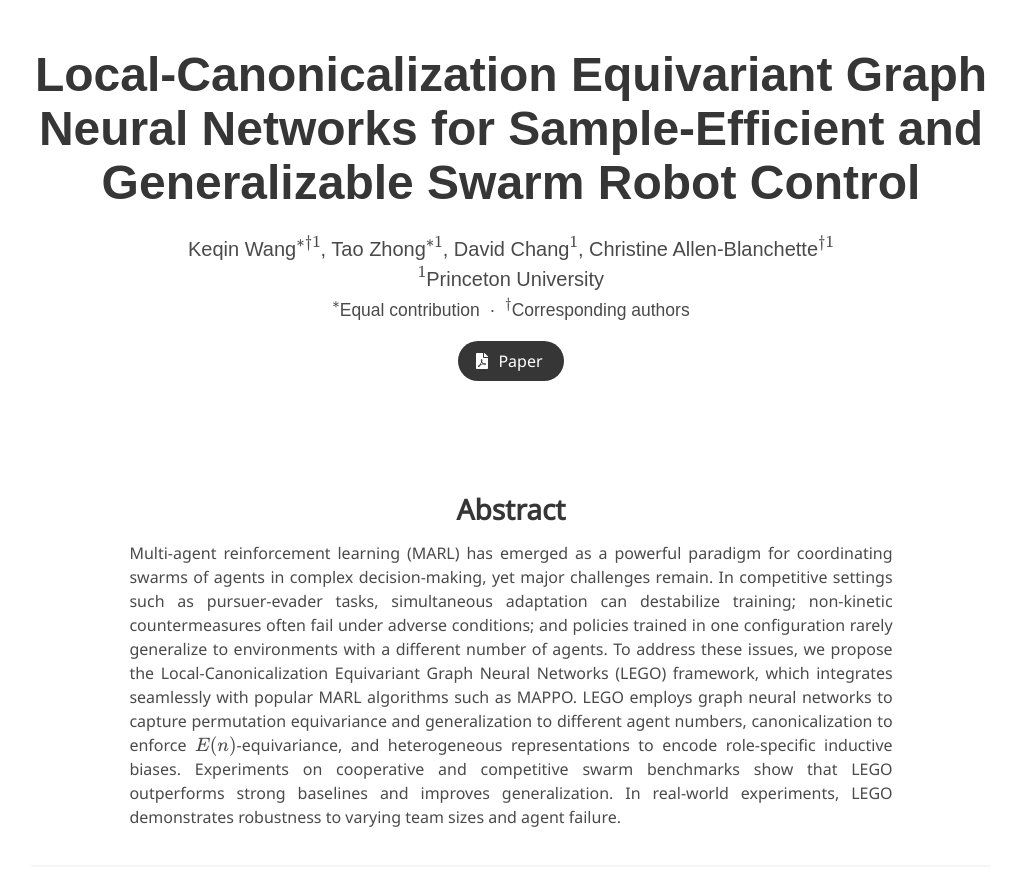
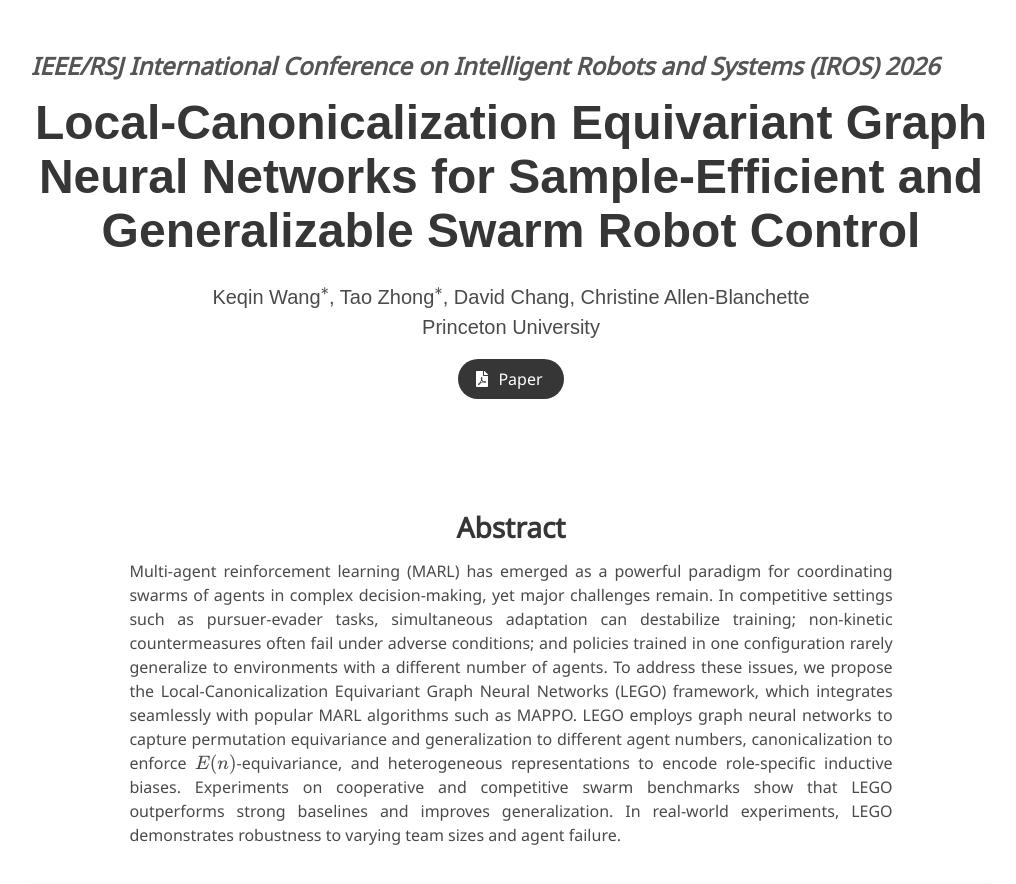
Before and after one commit to lego-marl/lego-marl.github.io, a Jekyll site: the page built from index.md, in a window 1280 px wide and 900 px high. Shown: the top 884 px of the window, without its empty margins (129-1145 px from the left). Built offline with Jekyll 4.4.1, drawn with Linux system fonts in a browser that asks for light colours; some web fonts are replaced.

Commit message:
Add IROS 2026 venue line; simplify author markup
Show the conference above the title (new `conference` front-matter field
+ layout block). Drop affiliation numbering and the equal-contribution /
corresponding-author footnotes; keep only * for co-first authors.

Co-Authored-By: Claude Opus 4.8 (1M context) <noreply@anthropic.com>

```diff
--- a/_layouts/project_page.html
+++ b/_layouts/project_page.html
@@ -46,6 +46,9 @@
     <div class="container is-max-desktop">
       <div class="columns is-centered">
         <div class="column has-text-centered">
+          {% if page.conference %}
+          <h2 class="is-size-4 publication-venue" style="font-style: italic; margin-bottom: 0.75rem;">{{ page.conference }}</h2>
+          {% endif %}
           <h1 class="title is-1 publication-title">{{ page.title }}</h1>
           {% if page.authors %}
           <div class="is-size-5 publication-authors">
--- a/index.md
+++ b/index.md
@@ -3,10 +3,11 @@ layout: project_page
 permalink: /
 
 title: Local-Canonicalization Equivariant Graph Neural Networks for Sample-Efficient and Generalizable Swarm Robot Control
+conference: IEEE/RSJ International Conference on Intelligent Robots and Systems (IROS) 2026
 authors:
-    Keqin Wang$^{*\dagger 1}$, Tao Zhong$^{*1}$, David Chang$^{1}$, Christine Allen-Blanchette$^{\dagger 1}$
+    Keqin Wang$^*$, Tao Zhong$^*$, David Chang, Christine Allen-Blanchette
 affiliations:
-    $^1$Princeton University <br> <small>$^*$Equal contribution&nbsp;&nbsp;·&nbsp;&nbsp;$^\dagger$Corresponding authors</small>
+    Princeton University
 paper: https://arxiv.org/abs/2509.14431
 # video: # TODO: add video link later
 # code: # TODO: add code repo link if/when released
```
